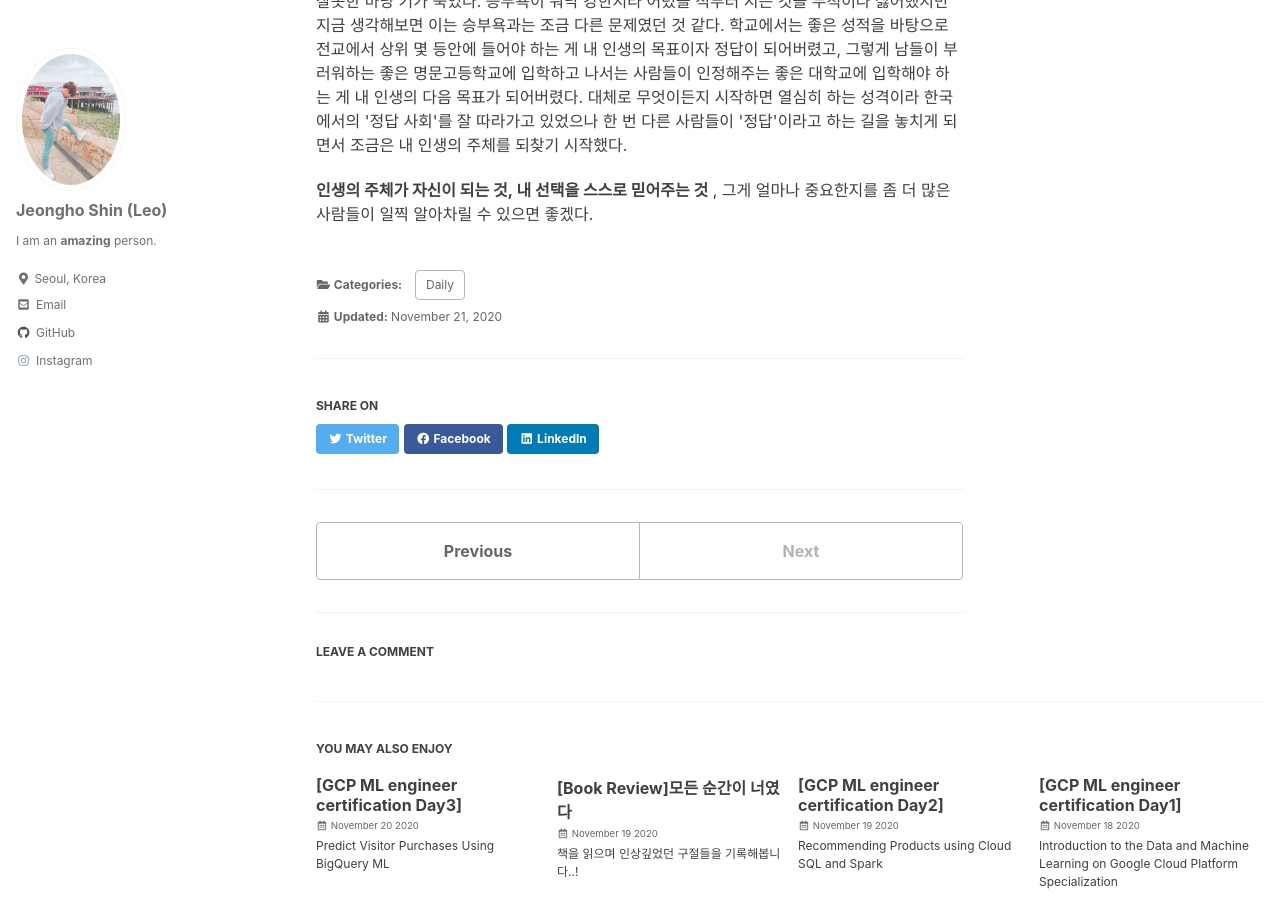
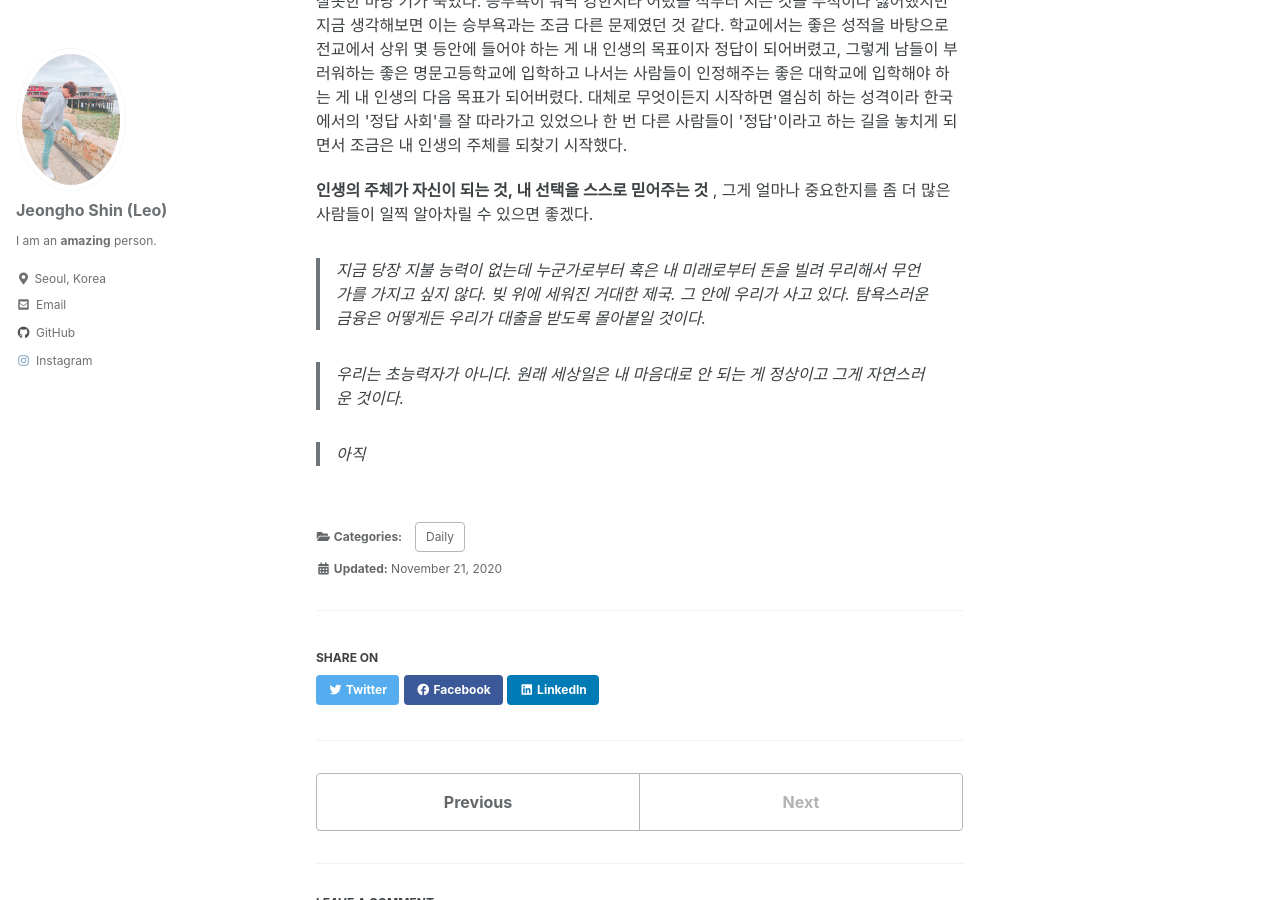
Before and after one commit to mlleo/mlleo.github.io, a Jekyll site: the page built from _posts/2020-11-21-book_review_2.md, in a window 1280 px wide and 900 px high, scrolled down 410 px. Built offline with Jekyll 4.4.1, drawn with Linux system fonts in a browser that asks for light colours; cached includes are drawn as plain includes; comment, search, counter and statistics services are not loaded.

Commit message:
Update 2020-11-21-book_review_2.md

```diff
--- a/_posts/2020-11-21-book_review_2.md
+++ b/_posts/2020-11-21-book_review_2.md
@@ -17,4 +17,13 @@ use_math: true # MathJax On
   나 역시 태어나서 줄곧 한국에서 살아온 만큼 정답 사회에 길들여져 있었다. 어렸을 적 수영을 했을 때는 시합에 나가서 1등을 해야만 했었고 좋은 기록으로 순위안에 들어가지 못했을 때는 마치 내가 잘못한 마냥 기가 죽었다. 승부욕이 워낙 강한지라 어렸을 적부터 지는 것을 무척이나 싫어했지만 지금 생각해보면 이는 승부욕과는 조금 다른 문제였던 것 같다. 학교에서는 좋은 성적을 바탕으로 전교에서 상위 몇 등안에 들어야 하는 게 내 인생의 목표이자 정답이 되어버렸고, 그렇게 남들이 부러워하는 좋은 명문고등학교에 입학하고 나서는 사람들이 인정해주는 좋은 대학교에 입학해야 하는 게 내 인생의 다음 목표가 되어버렸다. 대체로 무엇이든지 시작하면 열심히 하는 성격이라 한국에서의 '정답 사회'를 잘 따라가고 있었으나 한 번 다른 사람들이 '정답'이라고 하는 길을 놓치게 되면서 조금은 내 인생의 주체를 되찾기 시작했다.
 </p>
 
-**인생의 주체가 자신이 되는 것, 내 선택을 스스로 믿어주는 것** , 그게 얼마나 중요한지를 좀 더 많은 사람들이 일찍 알아차릴 수 있으면 좋겠다.
+**인생의 주체가 자신이 되는 것, 내 선택을 스스로 믿어주는 것** , 그게 얼마나 중요한지를 좀 더 많은 사람들이 일찍 알아차릴 수 있으면 좋겠다. <br>
+
+> 지금 당장 지불 능력이 없는데 누군가로부터 혹은 내 미래로부터 돈을 빌려 무리해서 무언가를 가지고 싶지 않다.
+> 빚 위에 세워진 거대한 제국. 그 안에 우리가 사고 있다.
+> 탐욕스러운 금융은 어떻게든 우리가 대출을 받도록 몰아붙일 것이다.
+
+> 우리는 초능력자가 아니다.
+> 원래 세상일은 내 마음대로 안 되는 게 정상이고 그게 자연스러운 것이다.
+
+> 아직
```
